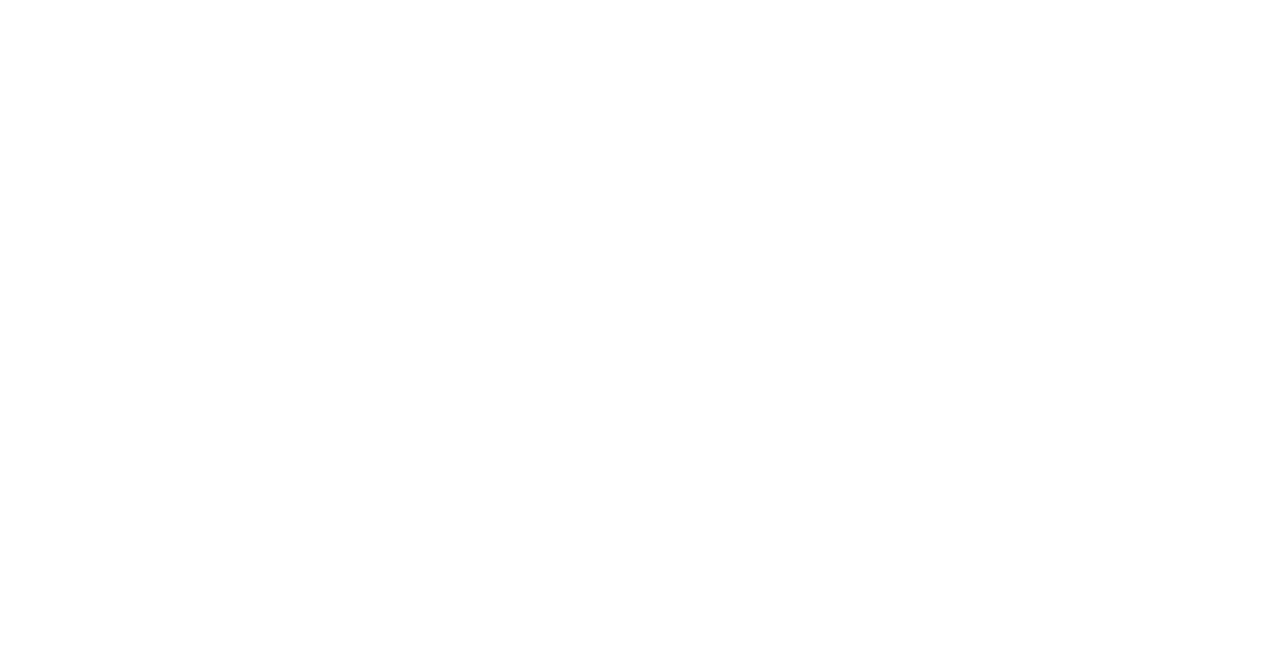
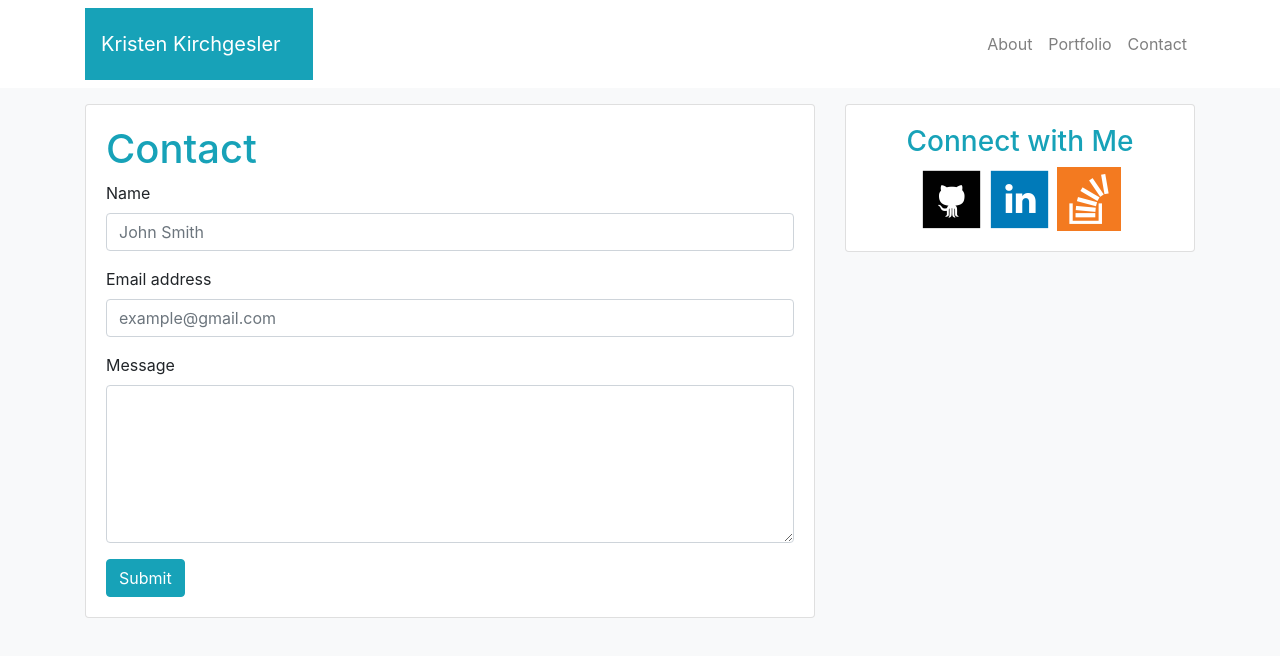
Before and after one commit to KJKirchgesler/Bootstrap-Portfolio, a plain HTML site: page contact.html in a window 1280 px wide. Drawn offline with nearby package versions, Linux system fonts and the light colour scheme.

Commit message:
updated contact.html file and previous push included updated image files

```diff
--- a/contact.html
+++ b/contact.html
@@ -0,0 +1,88 @@
+<!DOCTYPE html>
+<html lang="en-us">
+
+<head>
+    <meta charset="utf-8">
+    <meta name="viewport" content="width=device-width, initial-scale=1, shrink-to-fit=no">
+    <title></title>
+    <link rel="stylesheet" href="https://maxcdn.bootstrapcdn.com/bootstrap/4.0.0/css/bootstrap.min.css" integrity="sha384-Gn5384xqQ1aoWXA+058RXPxPg6fy4IWvTNh0E263XmFcJlSAwiGgFAW/dAiS6JXm"
+        crossorigin="anonymous">
+</head>
+
+<body class="bg-light">
+
+    <nav class="navbar navbar-expand-lg navbar-light bg-white mb-3">
+        <div class="container">
+            <div class="p-3 mb-0 bg-info text-white">
+                <a class="navbar-brand">Kristen Kirchgesler</a>
+            </div>
+            <button class="navbar-toggler" type="button" data-toggle="collapse" data-target="#navbarSupportedContent" aria-controls="navbarSupportedContent"
+                aria-expanded="false" aria-label="Toggle navigation">
+                <span class="navbar-toggler-icon"></span>
+            </button>
+            <div class="collapse navbar-collapse" id="navbarSupportedContent">
+                <ul class="navbar-nav ml-auto">
+                    <li class="nav-item">
+                        <a class="nav-link" href="index.html">About</a>
+                    </li>
+                    <li class="nav-item">
+                        <a class="nav-link" href="portfolio.html">Portfolio</a>
+                    </li>
+                    <li class="nav-item">
+                        <a class="nav-link" href="contact.html">Contact</a>
+                    </li>
+                </ul>
+            </div>
+        </div>
+    </nav>
+    <div class="container">
+        <div class="row">
+            <div class="col-8">
+                <div class="card">
+                    <div class="card-body">
+                        <h1 class="text-info">Contact</h1>
+                        <form>
+                            <div class="form-group">
+                                <label for="InputName">Name</label>
+                                <input type="name" class="form-control" id="InputName" placeholder="John Smith">
+                            </div>
+                            <div class="form-group">
+                                <label for="InputEmail">Email address</label>
+                                <input type="email" class="form-control" id="InputEmail" placeholder="example@gmail.com">
+                            </div>
+                            <div class="form-group">
+                                <label for="FormControlTextarea">Message</label>
+                                <textarea class="form-control" id="FormControlTextarea" rows="6"></textarea>
+                            </div>
+                            <button type="submit" class="btn btn-info">Submit</button>
+                        </form>
+                    </div>
+                </div>
+            </div>
+            <div class="col-4">
+                <div class="card">
+                    <div class="card-body">
+                        <div class="text-center">
+                            <h3 class="text-info">Connect with Me</h3>
+
+                            <a href="https://github.com/KJKirchgesler">
+                                <img src="assets/images/github-64.png" alt="GitHub Profile">
+                            </a>
+
+                            <a href="https://www.linkedin.com/in/kristen-kirchgesler">
+                                <img src="assets/images/linkedin-64.png" alt="LinkedIn Profile">
+                            </a>
+
+                            <a href="https://stackexchange.com/users/12844123/kristen-kirchgesler">
+                                <img src="assets/images/stackoverflow-64.png" alt="Stack Overflow Profile">
+                            </a>
+                        </div>
+                    </div>
+                </div>
+            </div>
+        </div>
+
+    </div>
+</body>
+
+</html>
```
Also changed, not shown: index.html (+2 -4 lines).
